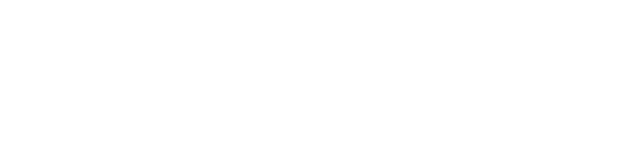
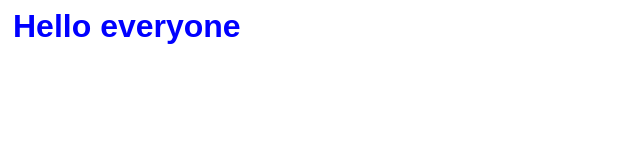
Before and after one commit to Ashamu55/literate-fishstick, a plain HTML site: page index.html in a window 1280 px wide. Shown: the whole page, without its empty margins (0-640 px from the left). Drawn offline with Linux system fonts and the light colour scheme.

Commit message:
i add css

```diff
--- a/index.html
+++ b/index.html
@@ -4,8 +4,9 @@
     <meta charset="UTF-8">
     <meta name="viewport" content="width=device-width, initial-scale=1.0">
     <title>Document</title>
+    <link rel="stylesheet" href="style.css">
 </head>
 <body>
-
+    <h1>Hello everyone</h1>
 </body>
 </html>
--- /dev/null
+++ b/style.css
@@ -0,0 +1,5 @@
+h1{
+    color: blue;
+    margin: 5px;
+    font-family: Arial, Helvetica, sans-serif;
+}
```
